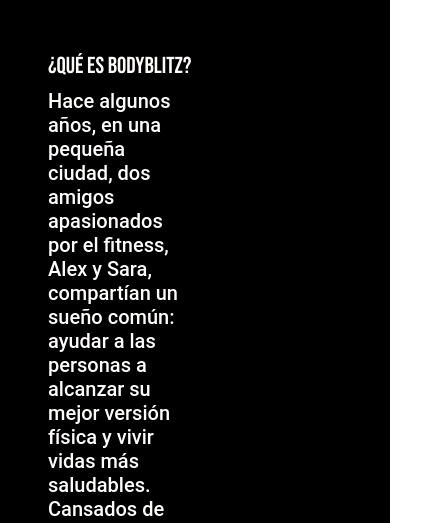
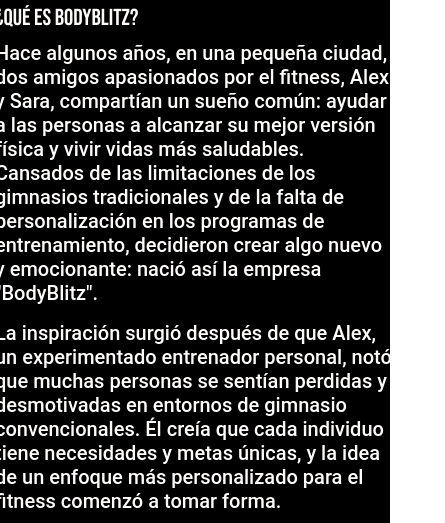
Before and after one commit to brunodiazgit/body-blitz, a plain HTML site: page pages/nosotros.html in a window 390 px wide. Shown: the part 256-779 px from the top of the page, 445 px wide, since content can reach past the window. Drawn offline with nearby package versions, Linux system fonts and the light colour scheme.

Commit message:
nosotros responsive

```diff
--- a/css/styles.css
+++ b/css/styles.css
@@ -231,8 +231,47 @@
 
 .texto-nosotros {
     width: 500px;
+    padding-bottom: 5rem;
 }
 
+@media only screen and (max-width:768px) {
+
+p{
+    padding-bottom: 1rem;
+}
+
+.texto-nosotros{
+    width: 700px;
+}
+
+.nosotros{
+    width: 1000px ;
+}
+
+.cont{
+    padding: 0 2rem 0 2rem;
+}
+
+}
+
+@media only screen and (max-width:576px) {
+
+.cont{
+    flex-direction: column;
+    padding-bottom: 5rem;
+}
+
+.texto-nosotros{
+    width: 400px;
+    padding-bottom: 4rem;
+}
+
+.nosotros{
+    width: 450px;
+    height: 400px;
+}
+
+}
 
 /*--------------------------------------------*/
 
--- a/pages/nosotros.html
+++ b/pages/nosotros.html
@@ -54,7 +54,7 @@
     <main>
 
         <h2>Sobre nosotros</h2>
-        <div class="flex-container pb-5">
+        <div class="container-fluid d-flex align-items-center justify-content-center cont">
             <div class="texto-nosotros">
                 <h3>¿Qué es BodyBlitz?<h3>
                         <p>Hace algunos años, en una pequeña ciudad, dos amigos apasionados por el fitness, Alex y Sara,
```
